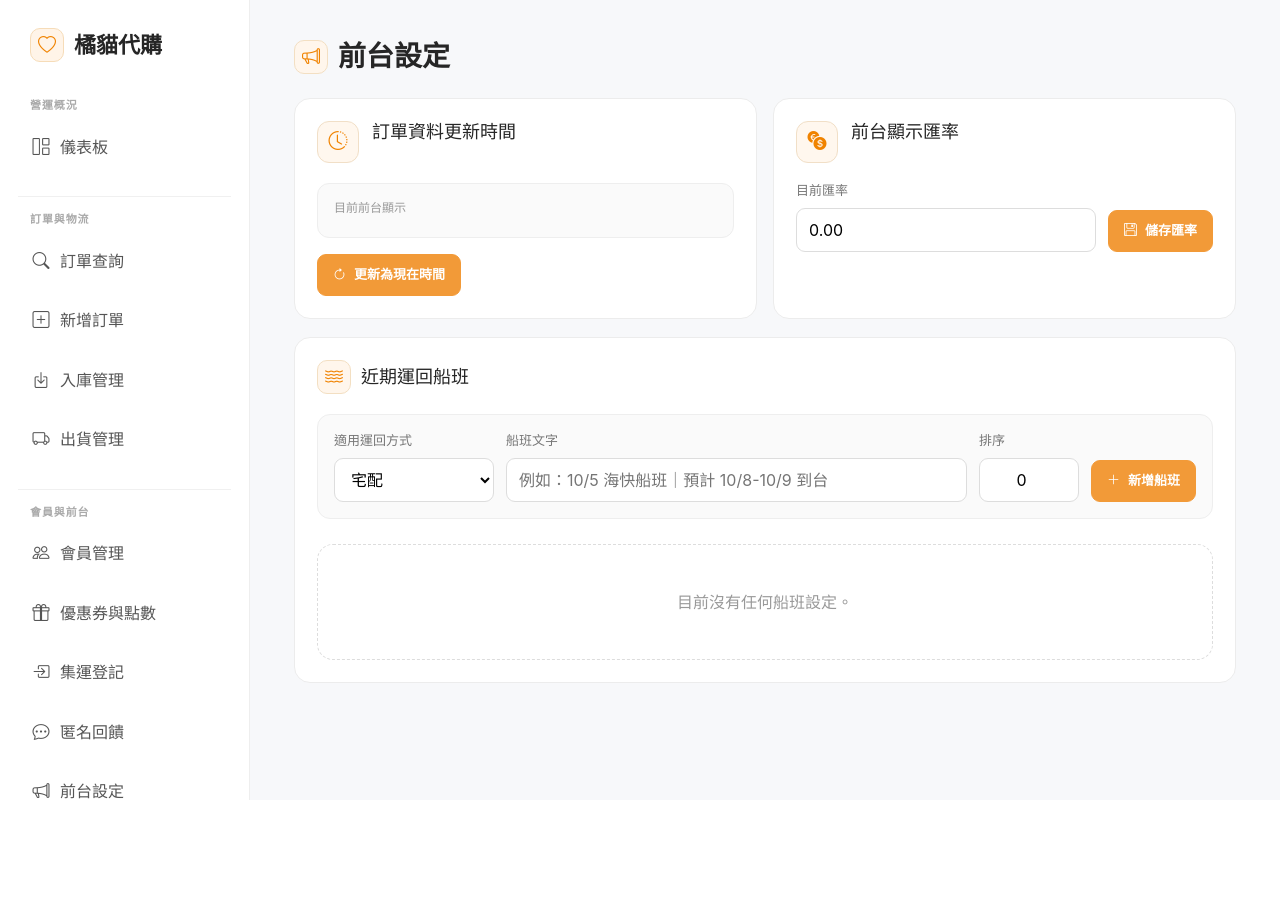
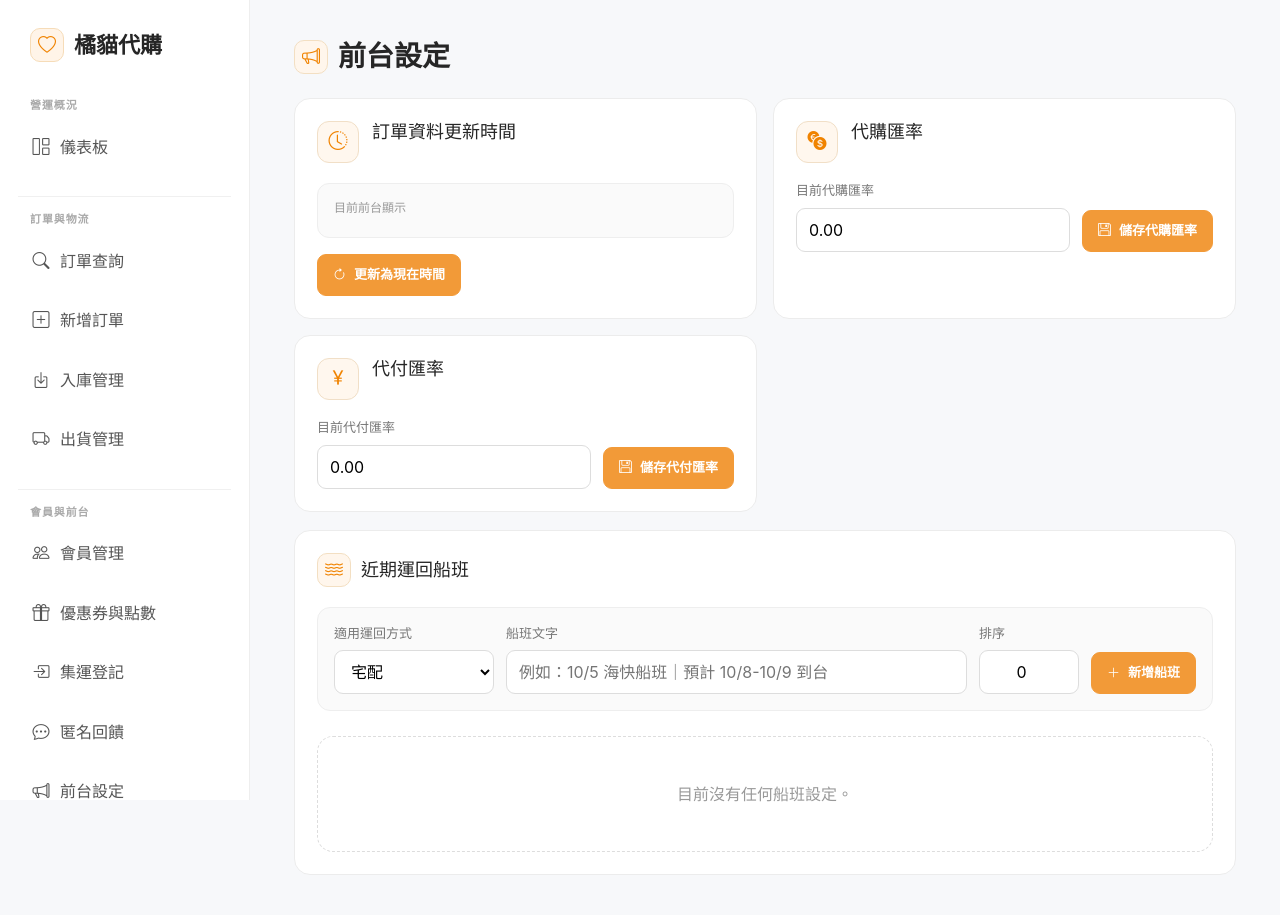
Before and after one commit to lin6165288/orange-admin, a FastAPI app: template templates/frontend_settings.html in a window 1280 px wide. Before the commit the page ends 800 px from the top, so only its background shows below. Run offline with FastAPI, Linux system fonts and the light colour scheme; the template is opened without the code that fills it, so the values that code supplies are empty.

Commit message:
Add files via upload

```diff
--- a/templates/frontend_settings.html
+++ b/templates/frontend_settings.html
@@ -35,15 +35,31 @@
     <div class="frontend-card-head">
       <div class="frontend-card-icon"><i class="bi bi-currency-exchange"></i></div>
       <div>
-        <h2>前台顯示匯率</h2>
+        <h2>代購匯率</h2>
       </div>
     </div>
     <form method="post" action="/frontend-settings/exchange-rate" class="frontend-rate-form">
       <label>
-        <span>目前匯率</span>
+        <span>目前代購匯率</span>
         <input type="number" name="exchange_rate" min="0.01" max="20" step="0.01" value="{{ '%.2f'|format(current_rate) }}" required>
       </label>
-      <button type="submit" class="frontend-primary"><i class="bi bi-floppy"></i><span>儲存匯率</span></button>
+      <button type="submit" class="frontend-primary"><i class="bi bi-floppy"></i><span>儲存代購匯率</span></button>
+    </form>
+  </section>
+
+  <section class="frontend-card">
+    <div class="frontend-card-head">
+      <div class="frontend-card-icon"><i class="bi bi-currency-yen"></i></div>
+      <div>
+        <h2>代付匯率</h2>
+      </div>
+    </div>
+    <form method="post" action="/frontend-settings/payment-exchange-rate" class="frontend-rate-form">
+      <label>
+        <span>目前代付匯率</span>
+        <input type="number" name="payment_exchange_rate" min="0.01" max="20" step="0.01" value="{{ '%.2f'|format(payment_rate) }}" required>
+      </label>
+      <button type="submit" class="frontend-primary"><i class="bi bi-floppy"></i><span>儲存代付匯率</span></button>
     </form>
   </section>
 </div>
--- a/templates/new_order_fee.html
+++ b/templates/new_order_fee.html
@@ -2,6 +2,7 @@
 <div class="create-error">{{ error_message }}</div>
 {% else %}
 <div class="fee-preview-grid">
+  <div><span>訂單類型</span><strong>{{ order_type_label or '代購' }}</strong></div>
   <div><span>會員等級</span><strong>{{ member_level or '一般會員' }}</strong></div>
   <div><span>客戶付款</span><strong>{{ customer_payment_label or '銀行轉帳' }}</strong></div>
   <div><span>本單定價匯率</span><strong>{{ '%.4f'|format(current_exchange_rate|float) }}</strong></div>
```
